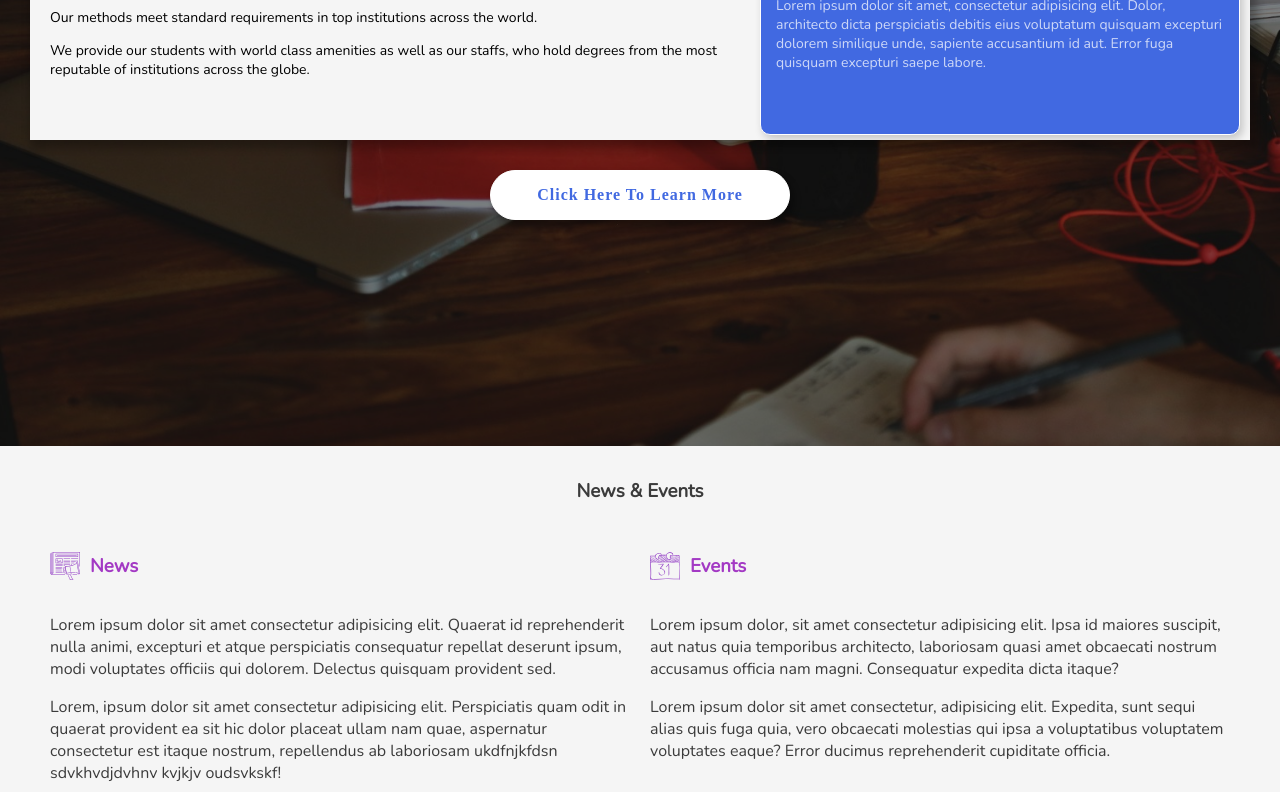
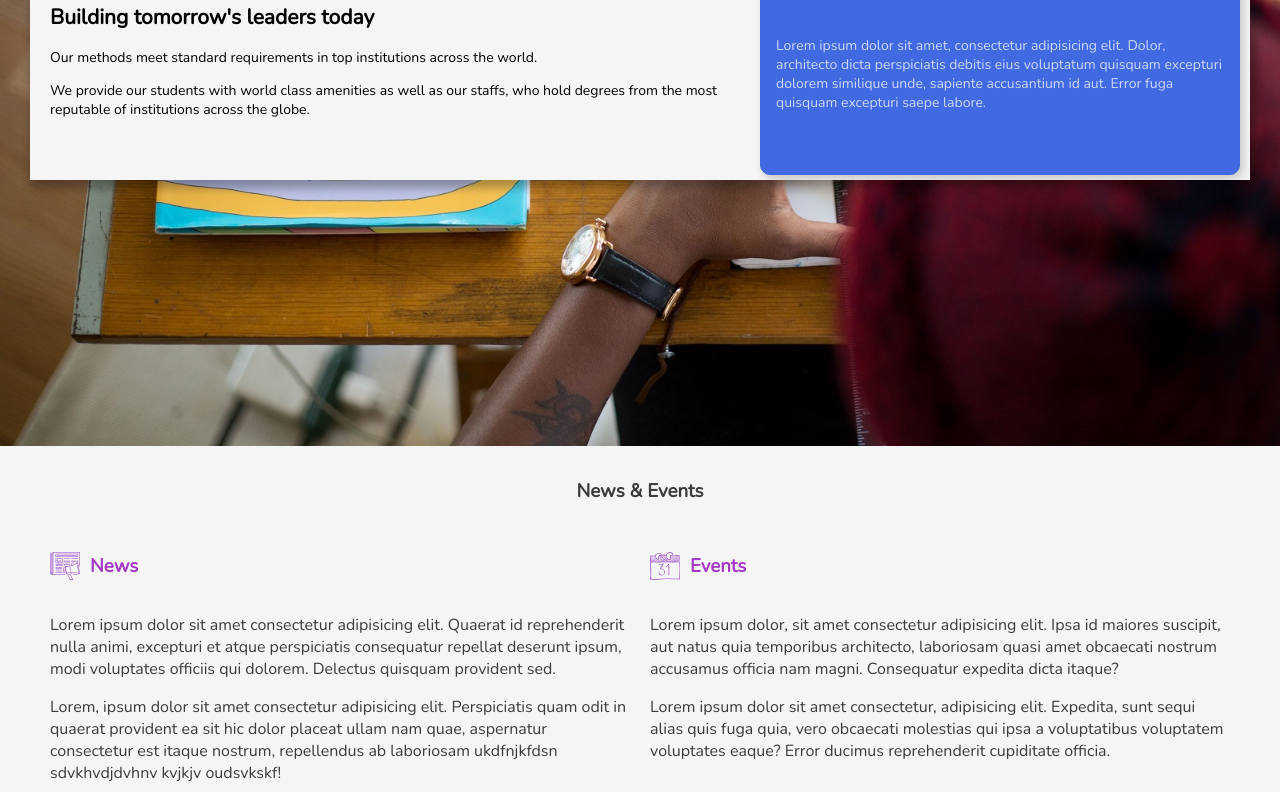
Before and after one commit to thislekan/portal, a website: page client/index.html in a window 1280 px wide. Shown: the part 354-1146 px from the top of the page. Drawn offline with nearby package versions, Linux system fonts and the light colour scheme.

Commit message:
homepage fix

```diff
--- a/client/index.html
+++ b/client/index.html
@@ -96,9 +96,6 @@
                         </div>
                     </div>
                 </div>
-            </div>
-            <div class="learn-more">
-                <button id="learn-more">Click here to learn more</button>
             </div>
         </div>
     </header>
--- a/client/scripts/home.js
+++ b/client/scripts/home.js
@@ -7,7 +7,6 @@ let footer = document.querySelector('footer');
 let navbar = document.getElementById('navbar');
 let triggers = document.querySelectorAll('.trigger');
 let background = document.querySelector('.dropdown-background');
-let learn = document.getElementById('learn-more');
 
 let viewHeight = window.innerHeight;
 let slideIndex = 0;
@@ -74,23 +73,11 @@ function handleLeave() {
 
 triggers.forEach(trigger => trigger.addEventListener('mouseenter', handleEnter));
 triggers.forEach(trigger => trigger.addEventListener('mouseleave', handleLeave));
-if (window.innerWidth <= 700) {
-    navbar.style.display = 'none';
-}
 
 window.addEventListener('scroll', () => {
     if (window.scrollY < (0.3 * viewHeight)) {
         navbar.classList.remove('back-color');
-        if (window.innerWidth <= 699) {
-            navbar.style.display = 'initial';
-        }else{
-            navbar.style.display = 'none';
-        }
     } else {
         navbar.classList.add('back-color');
     }
 });
-
-learn.addEventListener('click', () => {
-    window.scrollTo(0, viewHeight + (0.5 * viewHeight));
-});
--- a/client/styles/file.css
+++ b/client/styles/file.css
@@ -14,7 +14,7 @@ body {
 header {
     height: 100vh;
     font-size: 1.4rem;
-    background-image: url('../images/bground.jpg');
+    background-image: url('../images/drawing.jpg');
     background-size: cover;
     background-position: center;
     transition: all ease 0.3s;
@@ -46,12 +46,8 @@ h3 {
     padding-left: 1rem;
     padding-right: 1rem;
     background-color: rgba(0, 0, 0, 0.5);
-}
-
-.header__content {
     color: white;
 }
-
 .content__text h1 {
     text-align: left;
 }
@@ -64,7 +60,7 @@ h3 {
 .content__text2 {
     color: white;
     background: royalblue;
-    border: 1px solid white;
+    border: 1px solid royalblue;
     border-radius: 1rem;
     display: flex;
     align-self: center;
@@ -87,10 +83,6 @@ h3 {
 .fade {
     animation-name: fade;
     animation-duration: 5s;
-}
-.learn-more{
-    text-align: center;
-    display: none;
 }
 
 @keyframes fade {
@@ -351,6 +343,8 @@ footer a {
     .header-body {
         padding-left: 3rem;
         padding-right: 3rem;
+        color: initial;
+        background-color: initial;
     }
     .header__content {
         display: grid;
@@ -373,31 +367,6 @@ footer a {
     }
     .flash__box {
         height: 20rem;
-    }
-    .learn-more{
-        display: block;
-        margin-top: 3rem;
-        transition: all ease 0.5s;
-    }
-    .learn-more button{
-        height: 5rem;
-        width: 30rem;
-        border: 1px solid white;
-        border-radius: 2.5rem;
-        background-color: white;
-        color: royalblue;
-        font-weight: bold;
-        text-transform: capitalize;
-        font-size: 1.6rem;
-        font-family: 'Nuno';
-        letter-spacing: .1rem;
-        box-shadow: 4px 5px 6px 1px rgba(0, 0, 0, 0.3);
-    }
-    .learn-more button:hover{
-        color: white;
-        background-color: royalblue;
-        border: royalblue;
-        box-shadow: 0px 0px 0px 0px;
     }
     article {
         padding-left: 3rem;
@@ -519,6 +488,15 @@ footer a {
     }
 }
 
+@media screen and (min-device-width: 1280px) {
+    .header-body,
+    footer,
+    article {
+        padding-left: 15rem;
+        padding-right: 15rem;
+    }
+}
+
 h1,
 h2,
 h3,
```
